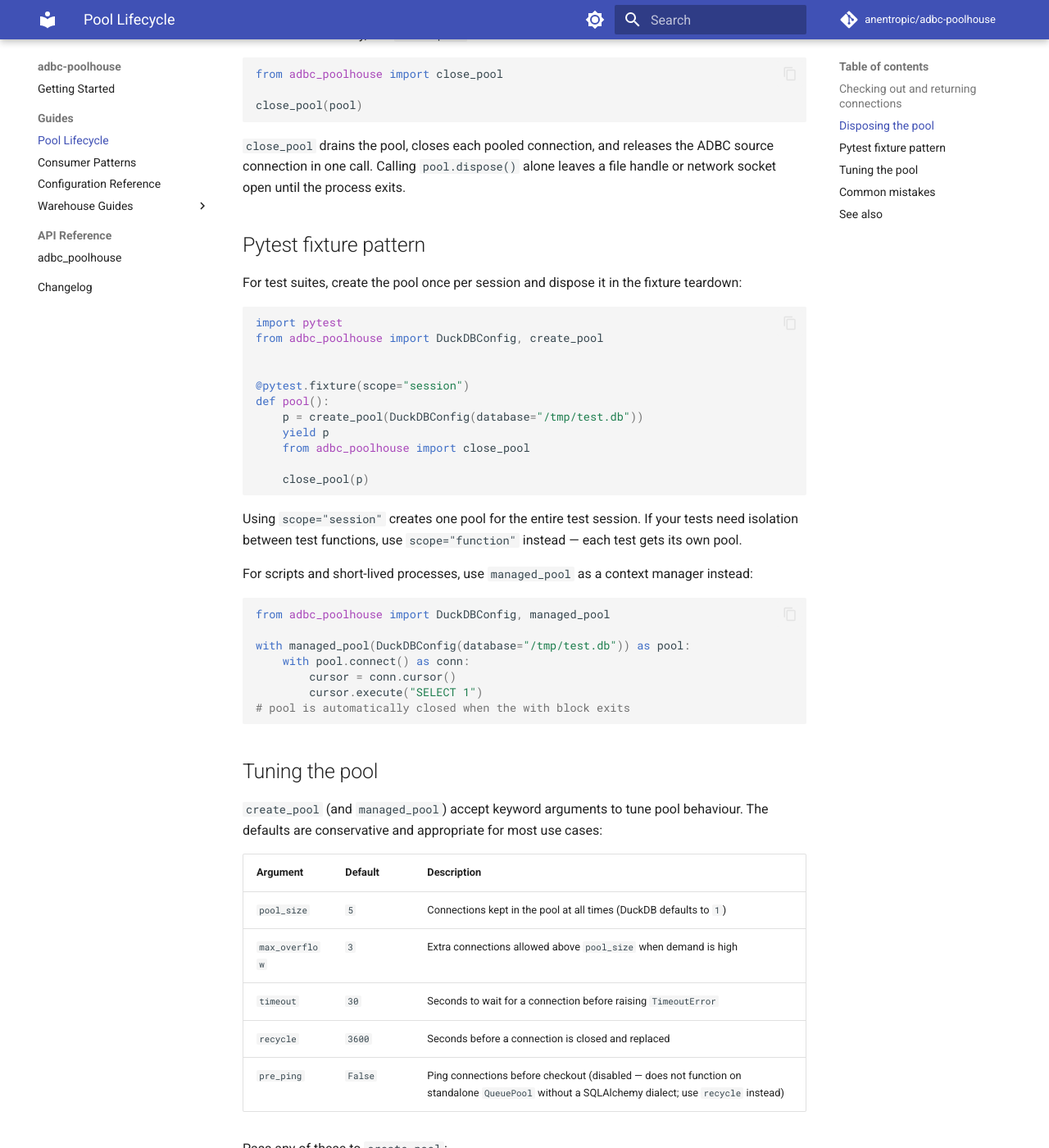
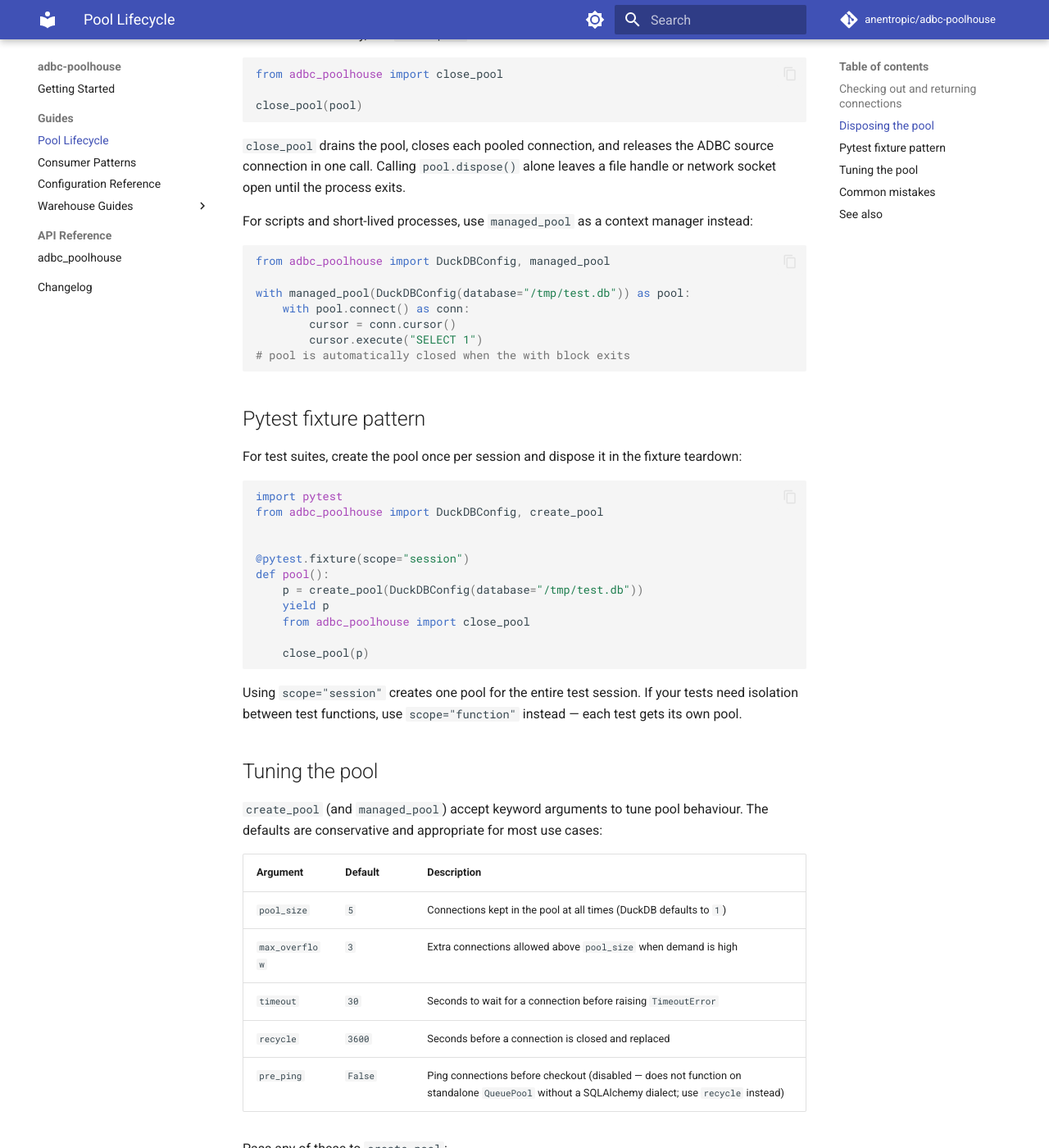
Before and after one commit to anentropic/adbc-poolhouse, an MkDocs documentation site: the page built from docs/src/guides/pool-lifecycle.md, in a window 1280 px wide and 1400 px high, scrolled down 641 px. Shown: the whole window at 82% size. Built offline with MkDocs 1.6.1 and Material for MkDocs 9.7.7, drawn with Linux system fonts in a browser that asks for light colours; comment, search, counter and statistics services are not loaded; some of the changed lines change nothing that is shown.

Commit message:
docs(quick-4): move managed_pool example under Disposing the pool
- Moved managed_pool context manager example from end of Pytest fixture
  section to directly after close_pool() in Disposing the pool section
- Added bridging prose: "For scripts and short-lived processes, use
  managed_pool as a context manager instead"
- Pytest fixture section now focused solely on pytest patterns
- mkdocs build --strict passes

````diff
--- a/docs/src/guides/pool-lifecycle.md
+++ b/docs/src/guides/pool-lifecycle.md
@@ -27,6 +27,18 @@ close_pool(pool)
 
 `close_pool` drains the pool, closes each pooled connection, and releases the ADBC source connection in one call. Calling `pool.dispose()` alone leaves a file handle or network socket open until the process exits.
 
+For scripts and short-lived processes, use `managed_pool` as a context manager instead:
+
+```python
+from adbc_poolhouse import DuckDBConfig, managed_pool
+
+with managed_pool(DuckDBConfig(database="/tmp/test.db")) as pool:
+    with pool.connect() as conn:
+        cursor = conn.cursor()
+        cursor.execute("SELECT 1")
+# pool is automatically closed when the with block exits
+```
+
 ## Pytest fixture pattern
 
 For test suites, create the pool once per session and dispose it in the fixture teardown:
@@ -46,18 +58,6 @@ def pool():
 ```
 
 Using `scope="session"` creates one pool for the entire test session. If your tests need isolation between test functions, use `scope="function"` instead — each test gets its own pool.
-
-For scripts and short-lived processes, use `managed_pool` as a context manager instead:
-
-```python
-from adbc_poolhouse import DuckDBConfig, managed_pool
-
-with managed_pool(DuckDBConfig(database="/tmp/test.db")) as pool:
-    with pool.connect() as conn:
-        cursor = conn.cursor()
-        cursor.execute("SELECT 1")
-# pool is automatically closed when the with block exits
-```
 
 ## Tuning the pool
 
````
